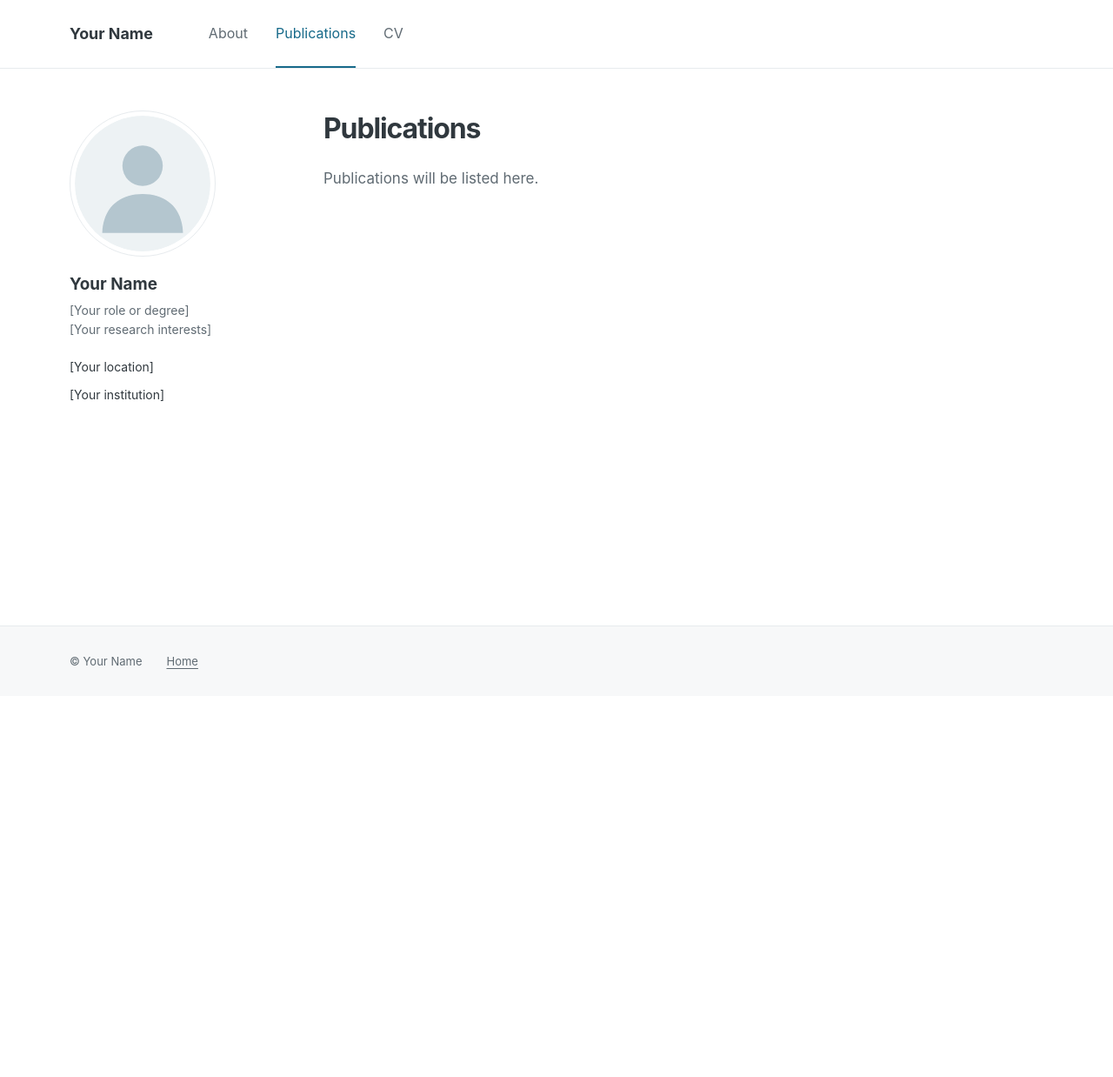
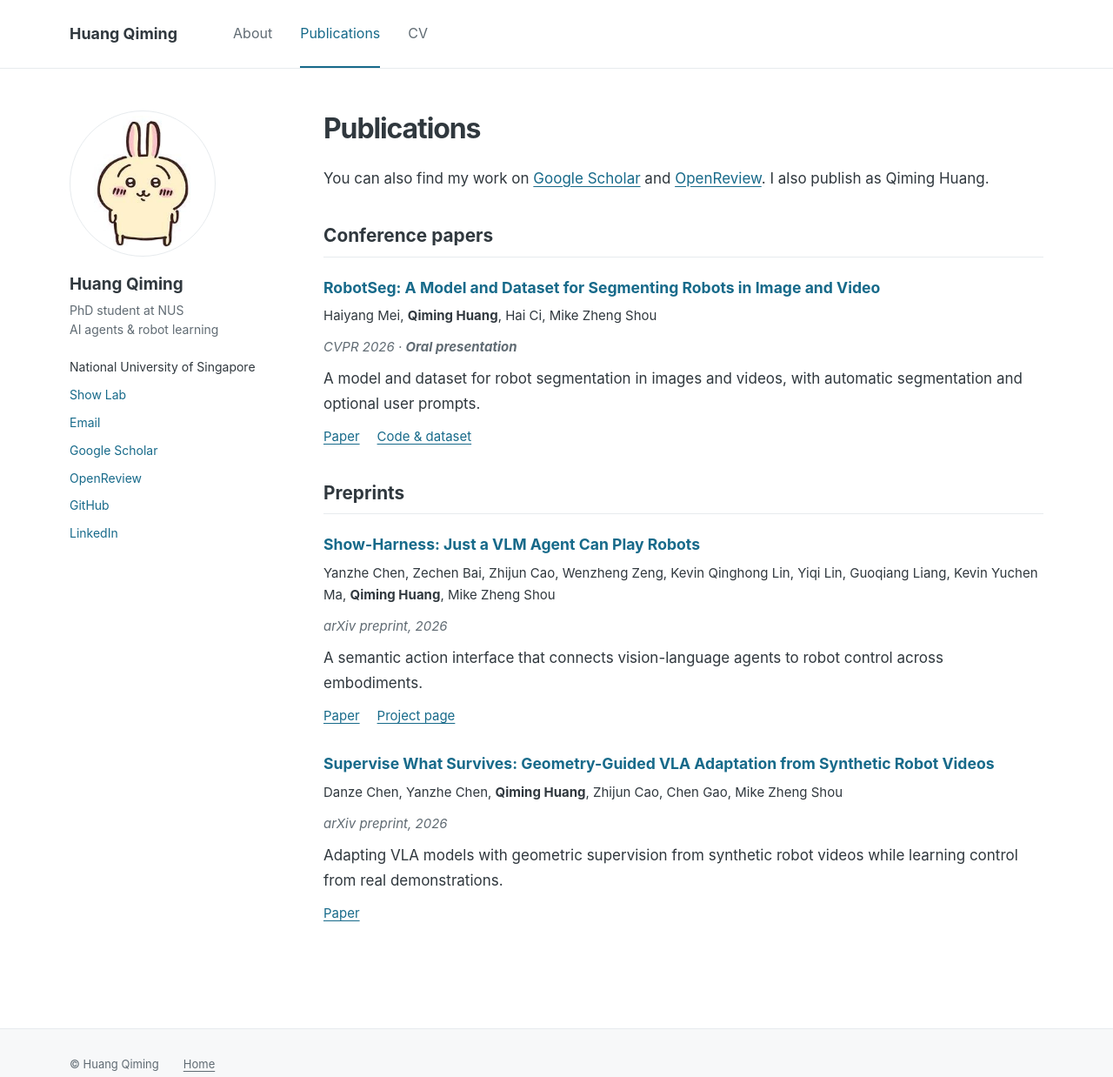
Before and after one commit to ceilingFan456/huang-qiming, a plain HTML site: page publications.html in a window 1280 px wide. Shown: the whole page at 87% size. Before the commit the page ends 800 px from the top, so only its background shows below. Drawn offline with Linux system fonts and the light colour scheme.

Commit message:
Populate personal website with profile and publications

```diff
--- a/publications.html
+++ b/publications.html
@@ -3,8 +3,8 @@
 <head>
   <meta charset="utf-8">
   <meta name="viewport" content="width=device-width, initial-scale=1">
-  <title>Publications | Your Name</title>
-  <meta name="description" content="Research and publications by Your Name.">
+  <title>Publications | Huang Qiming</title>
+  <meta name="description" content="Publications and preprints by Huang Qiming on vision-language models, robot learning, and robot segmentation.">
   <link rel="icon" href="assets/favicon.svg" type="image/svg+xml">
   <link rel="stylesheet" href="assets/style.css">
 </head>
@@ -12,7 +12,7 @@
   <a class="skip-link" href="#content">Skip to content</a>
   <header class="site-header">
     <nav class="container navigation" aria-label="Main navigation">
-      <a class="site-name" href="index.html">Your Name</a>
+      <a class="site-name" href="index.html">Huang Qiming</a>
       <div class="nav-links">
         <a href="index.html">About</a>
         <a href="publications.html" aria-current="page">Publications</a>
@@ -24,49 +24,65 @@
   <div class="container layout">
     <!-- EDIT: Keep this profile section consistent across all three pages. -->
     <aside class="profile" aria-label="Profile">
-      <img class="portrait" src="assets/profile.svg" alt="Profile photo placeholder" width="168" height="168">
+      <img class="portrait" src="assets/profile.jpg" alt="Huang Qiming's profile avatar" width="168" height="168">
       <div class="profile-details">
-        <h2>Your Name</h2>
-        <p class="profile-bio">[Your role or degree]<br>[Your research interests]</p>
+        <h2>Huang Qiming</h2>
+        <p class="profile-bio">PhD student at NUS<br>AI agents &amp; robot learning</p>
         <ul class="profile-links">
-          <li>[Your location]</li>
-          <li>[Your institution]</li>
-          <!-- EDIT: Replace the values below and remove the surrounding comment to show these links.
-          <li><a href="mailto:you@example.com">Email</a></li>
-          <li><a href="https://scholar.google.com/citations?user=YOUR_ID">Google Scholar</a></li>
-          <li><a href="https://github.com/YOUR_USERNAME">GitHub</a></li>
-          <li><a href="https://www.linkedin.com/in/YOUR_USERNAME/">LinkedIn</a></li>
-          -->
+          <li>National University of Singapore</li>
+          <li><a href="https://sites.google.com/view/showlab">Show Lab</a></li>
+          <li><a href="mailto:e0271228@u.nus.edu">Email</a></li>
+          <li><a href="https://scholar.google.com/citations?user=-xfbAA4AAAAJ&amp;hl=en">Google Scholar</a></li>
+          <li><a href="https://openreview.net/profile?id=~Huang_Qiming1">OpenReview</a></li>
+          <li><a href="https://github.com/ceilingFan456">GitHub</a></li>
+          <li><a href="https://linkedin.com/in/huang-q-047099144">LinkedIn</a></li>
         </ul>
       </div>
     </aside>
 
     <main id="content" tabindex="-1">
       <h1>Publications</h1>
-      <!-- EDIT: Remove this paragraph when you add your first publication. -->
-      <p class="muted">Publications will be listed here.</p>
+      <p>You can also find my work on <a href="https://scholar.google.com/citations?user=-xfbAA4AAAAJ&amp;hl=en">Google Scholar</a> and <a href="https://openreview.net/profile?id=~Huang_Qiming1">OpenReview</a>. I also publish as Qiming Huang.</p>
 
-      <!-- EDIT: Copy this example for each real paper, replace all values,
-           and remove this surrounding comment to display it.
-      <section aria-labelledby="papers-heading">
-        <h2 id="papers-heading">Selected papers</h2>
+      <section aria-labelledby="conference-heading">
+        <h2 id="conference-heading">Conference papers</h2>
         <article class="publication">
-          <h3><a href="https://example.com/paper">Your paper title</a></h3>
-          <p class="authors"><strong>Your Name</strong>, Coauthor One, Coauthor Two</p>
-          <p class="venue">Conference or journal name, Year</p>
-          <p>A short description of the paper and its main contribution.</p>
+          <h3><a href="https://arxiv.org/abs/2511.22950">RobotSeg: A Model and Dataset for Segmenting Robots in Image and Video</a></h3>
+          <p class="authors">Haiyang Mei, <strong>Qiming Huang</strong>, Hai Ci, Mike Zheng Shou</p>
+          <p class="venue">CVPR 2026 &middot; <strong>Oral presentation</strong></p>
+          <p>A model and dataset for robot segmentation in images and videos, with automatic segmentation and optional user prompts.</p>
           <p class="paper-links">
-            <a href="https://example.com/paper">Paper</a>
-            <a href="https://github.com/YOUR_USERNAME/YOUR_PROJECT">Code</a>
+            <a href="https://arxiv.org/abs/2511.22950">Paper</a>
+            <a href="https://github.com/showlab/RobotSeg">Code &amp; dataset</a>
           </p>
         </article>
       </section>
-      -->
+
+      <section aria-labelledby="preprints-heading">
+        <h2 id="preprints-heading">Preprints</h2>
+        <article class="publication">
+          <h3><a href="https://arxiv.org/abs/2609.10522">Show-Harness: Just a VLM Agent Can Play Robots</a></h3>
+          <p class="authors">Yanzhe Chen, Zechen Bai, Zhijun Cao, Wenzheng Zeng, Kevin Qinghong Lin, Yiqi Lin, Guoqiang Liang, Kevin Yuchen Ma, <strong>Qiming Huang</strong>, Mike Zheng Shou</p>
+          <p class="venue">arXiv preprint, 2026</p>
+          <p>A semantic action interface that connects vision-language agents to robot control across embodiments.</p>
+          <p class="paper-links">
+            <a href="https://arxiv.org/abs/2609.10522">Paper</a>
+            <a href="https://showlab.github.io/Show-Harness/">Project page</a>
+          </p>
+        </article>
+        <article class="publication">
+          <h3><a href="https://arxiv.org/abs/2606.24448">Supervise What Survives: Geometry-Guided VLA Adaptation from Synthetic Robot Videos</a></h3>
+          <p class="authors">Danze Chen, Yanzhe Chen, <strong>Qiming Huang</strong>, Zhijun Cao, Chen Gao, Mike Zheng Shou</p>
+          <p class="venue">arXiv preprint, 2026</p>
+          <p>Adapting VLA models with geometric supervision from synthetic robot videos while learning control from real demonstrations.</p>
+          <p class="paper-links"><a href="https://arxiv.org/abs/2606.24448">Paper</a></p>
+        </article>
+      </section>
     </main>
   </div>
 
   <footer class="site-footer">
-    <div class="container"><span>&copy; Your Name</span><a href="index.html">Home</a></div>
+    <div class="container"><span>&copy; Huang Qiming</span><a href="index.html">Home</a></div>
   </footer>
 </body>
 </html>
```
Also changed, not shown: cv.html (+32 -25 lines), index.html (+18 -21 lines), assets/profile.jpg (added), 2 other files.
